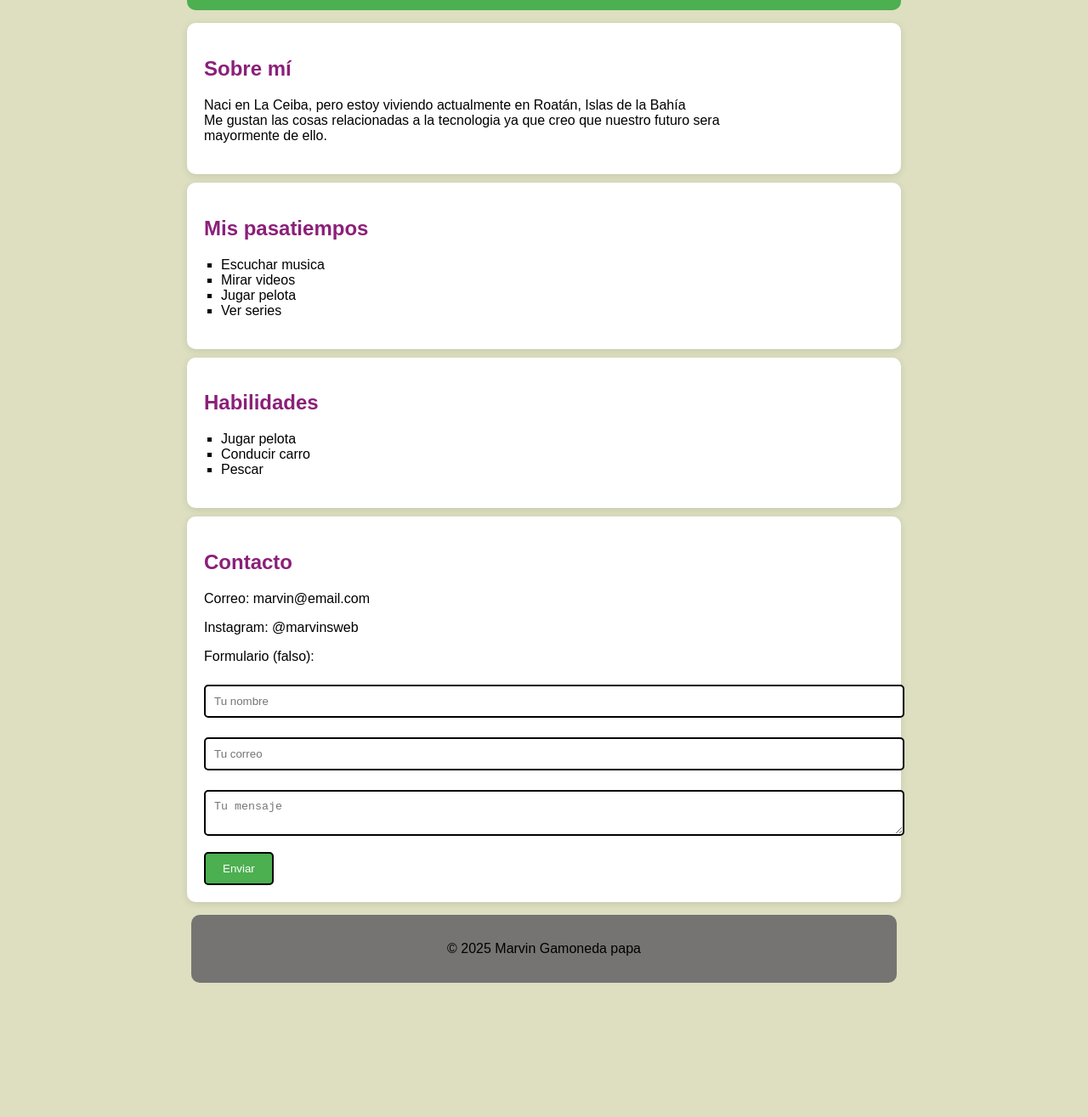
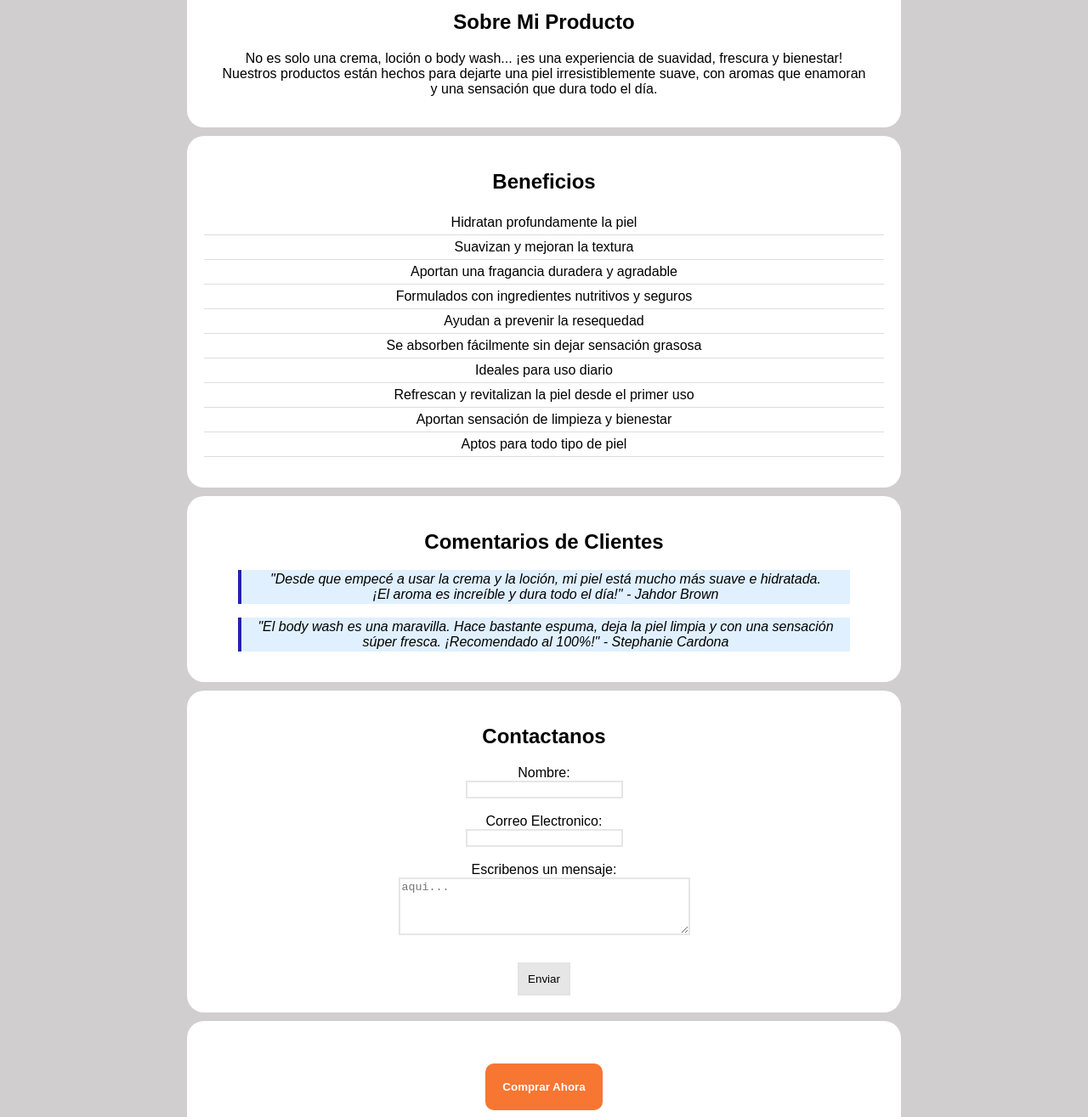
Before and after one commit to megd14/Perfil-Marvin, a plain HTML site: page index.html in a window 1280 px wide. Shown: the part 287-1602 px from the top of the page at 85% size. Before the commit the page ends 1459 px from the top, so only its background shows below. Drawn offline with Linux system fonts and the light colour scheme.

Commit message:
Add files via upload

```diff
--- a/index.html
+++ b/index.html
@@ -1,58 +1,98 @@
 <!DOCTYPE html>
-<html lang="es">
+<html lang="en">
 <head>
-  <meta charset="UTF-8" />
-  <meta name="viewport" content="width=device-width, initial-scale=1.0" />
-  <title>Mi Sitio Personal</title>
-  <link rel="stylesheet" href="style.css" />
+    <meta charset="UTF-8">
+    <meta name="viewport" content="width=device-width, initial-scale=1.0">
+    <link rel="stylesheet" href="styles.css">
+    <title>Document</title>
 </head>
 <body>
 <header>
-    <h1>Hola, soy Marvin Gamoneda</h1>
-    <img src="img/Rayo McQueen.png" alt="Foto de Marvin jaja" class="img">
+    <h1>Marvin's Product</h1>
+    <img src="img/cremas.png">
 </header>
+<nav>
+<a href="#Sobre">Sobre</a>
+<a href="#Beneficios">Beneficios</a>
+<a href="#Comentarios">Comentarios</a>
+<a href="#Contactanos">Contactanos</a>
+<a href="#Comprar">Comprar</a>
+</nav>
 
-  <section class="bio">
-    <h2>Sobre mí</h2>
-    <p>Naci en La Ceiba, pero estoy viviendo actualmente en Roatán, Islas de la Bahía<br>
-    Me gustan las cosas relacionadas a la tecnologia ya que creo que nuestro futuro sera <br>
-    mayormente de ello.</p>
+<section id="Sobre">
+<h2>Sobre Mi Producto</h2>
+<p>No es solo una crema, loción o body wash... ¡es una experiencia de suavidad, frescura y bienestar! <br>
+   Nuestros productos están hechos para dejarte una piel irresistiblemente suave, con aromas que enamoran <br>
+   y una sensación que dura todo el día.
+
+</p>
 </section>
 
-  <section class="pasatiempos">
-    <h2>Mis pasatiempos</h2>
-    <ul>
-      <li>Escuchar musica</li>
-      <li>Mirar videos</li>
-      <li>Jugar pelota</li>
-      <li>Ver series</li>
+<section id="Beneficios">
+<h2>Beneficios</h2>
+<ul id="lista">
+
+    <li>Hidratan profundamente la piel</li>
+    <li>Suavizan y mejoran la textura</li>
+    <li>Aportan una fragancia duradera y agradable</li>
+    <li>Formulados con ingredientes nutritivos y seguros</li>
+    <li>Ayudan a prevenir la resequedad</li>
+    <li>Se absorben fácilmente sin dejar sensación grasosa</li>
+    <li>Ideales para uso diario</li>
+    <li>Refrescan y revitalizan la piel desde el primer uso</li>
+    <li>Aportan sensación de limpieza y bienestar</li>
+    <li>Aptos para todo tipo de piel</li>
 </ul>
 </section>
 
-  <section class="habilidades">
-    <h2>Habilidades</h2>
-    <ul>
-      <li>Jugar pelota</li>
-      <li>Conducir carro</li>
-      <li>Pescar</li>
-    </ul>
+<section id="Comentarios">
+<h2>Comentarios de Clientes</h2>
+<blockquote>
+"Desde que empecé a usar la crema y la loción, mi piel está mucho más suave e hidratada. <br>
+¡El aroma es increíble y dura todo el día!" -   Jahdor Brown
+</blockquote>
+<blockquote>
+"El body wash es una maravilla. Hace bastante espuma, deja la piel limpia y con una sensación <br>
+súper fresca. ¡Recomendado al 100%!" - Stephanie Cardona
+</blockquote>
 </section>
 
-  <section class="contacto">
-    <h2>Contacto</h2>
-    <p>Correo: marvin@email.com</p>
-    <p>Instagram: @marvinsweb</p>
-    <p>Formulario (falso):</p>
-    <form>
-      <input type="text" placeholder="Tu nombre" required>
-      <input type="email" placeholder="Tu correo" required>
-      <textarea placeholder="Tu mensaje"></textarea>
-      <button type="submit">Enviar</button>
+<section id="Contactanos">
+    <h2>Contactanos</h2>
+<form action="#" method="post">
+    <label for="nombre">Nombre: </label><br>
+    <input type="text" id="nombre" name="nombre" required>
+    <br><br>
+    <label for="Correo">Correo Electronico: </label>
+    <br>
+    <input type="text" id="correo" name="correo" required>
+    <br><br>
+    <label for="mensaje">Escribenos un mensaje:</label>
+    <br>
+    <textarea id="mensaje" name="mensaje" rows="4" cols="40" placeholder="aqui..."></textarea>
+    <br><br>
+    <section id="submit">
+        <input type="submit" value="Enviar">
+    </section>
+
+
 </form>
 </section>
 
+<section id="Comprar">
+    <section id="Boton">
+    <button type="submit" class="Boton"> Comprar Ahora</button>
+    </section>
+</section>
+
+
+
+
+
+
 <footer>
-    <p>&copy; 2025 Marvin Gamoneda papa </p>
+<h4>Derechos Reservados 2025</h4>
+<p>Siguenos en redes: @marvin's_product</p>
 </footer>
 </body>
 </html>
--- /dev/null
+++ b/styles.css
@@ -0,0 +1,117 @@
+
+header{
+    background-color: #2621ae;
+    text-align: center;
+    margin-top: 0;
+}
+
+header h1{
+    color: white;
+    padding-top: 20px;
+    margin: 0 auto;
+}
+
+nav{
+background-color: #252525;
+padding: 20px;
+text-align: center;
+margin-bottom: 20px;
+}
+
+a{
+    color: rgb(255, 255, 255);
+    text-decoration: none;
+    font-weight: bold;
+    padding: 10px;
+}
+
+a:hover{
+
+    color: rgb(0, 0, 0);
+    background-color: rgb(255, 255, 255);
+    padding: 20px;
+    transition: all;
+    transition-duration: 0.5s;
+}
+
+body{
+    background-color:#d0cece;
+    font-family: Arial, sans-serif;
+    margin: 0;
+    padding: 0;
+}
+
+img{
+    height: 100px;
+    width: 150px;
+    padding-bottom: 20px;
+}
+
+section{
+    border-radius: 20px;
+    background-color: rgb(255, 255, 255);
+    text-align: center;
+    padding: 20px;
+    margin:  10px auto;
+    max-width: 800px;
+}
+
+#Beneficios ul{
+    list-style-type: none;
+    padding: 0;
+}
+
+#Beneficios li{
+    border-bottom: 1px solid #ddd;
+    padding: 5px 0;
+}
+
+#Comentarios blockquote{
+    background-color: #e0f0ff;
+    border-left: 4px solid #2621ae;
+    padding: 2px;
+    font-style: italic;
+}
+
+
+button{
+    color: rgb(255, 255, 255);
+    background-color: #f67632;
+    border-radius: 10px ;
+    padding: 20px;
+    margin: 0;
+    font-weight: bold;
+    border: none;
+}
+
+button:hover{
+    background-color: orange;
+    padding: 25px;
+    transition: 1s all;
+}
+
+input{
+    border: 2px solid #e5e5e5ee;
+}
+
+textarea{
+border: 2px solid #e5e5e5ee;
+}
+
+#submit{
+  margin-bottom: 0;
+  padding: 0;
+}
+#submit input{
+    background-color: #e5e5e5ee;
+    padding: 10px;
+    margin: 0;
+}
+
+footer{
+    background-color: #414040ee;
+    color: white;
+    text-align: center;
+    padding: 20px;
+    margin-top: 20px;
+}
```
Also changed, not shown: img/cremas.png (added). Lines whose indentation alone changed are shown as unchanged.
